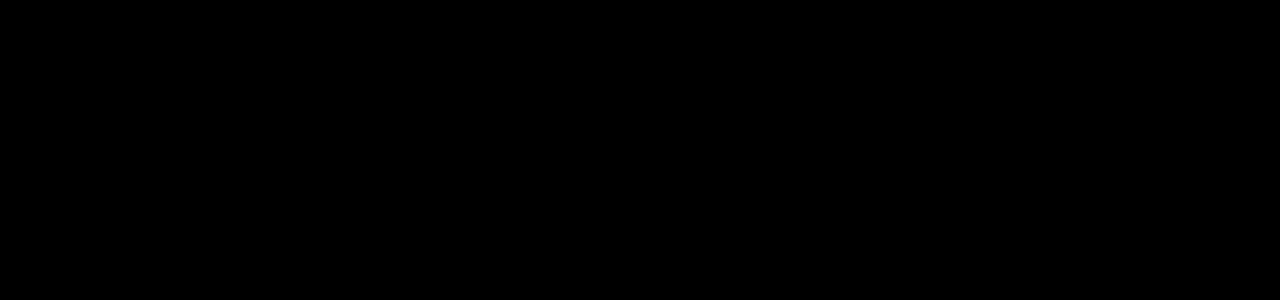
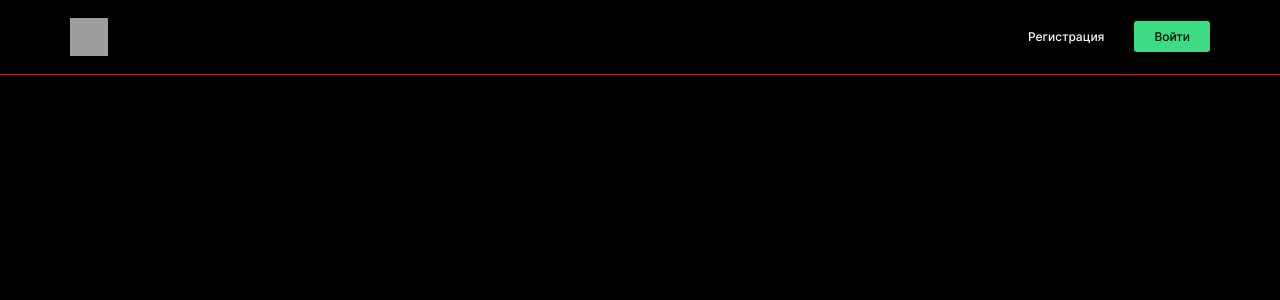
Before and after one commit to koshelevd/_movies-explorer-frontend, a React (Create React App) app: page / in a window 1280 px wide. Shown: the top 300 px of the page. Built offline with nearby package versions, Linux system fonts and the light colour scheme; grey boxes are pictures that could not be loaded.

Commit message:
Develop Header component

```diff
--- a/src/components/Header/Header.css
+++ b/src/components/Header/Header.css
@@ -1,3 +1,69 @@
 .header {
+  outline: solid red 1px;
+  padding: 18px 14px;
+  display: flex;
+  justify-content: space-between;
+}
 
+.header__logo {
+  width: 38px;
+  height: 38px;
 }
+
+.header__link {
+  display: flex;
+}
+
+.header__menu {
+  display: flex;
+  align-items: center;
+}
+
+.header__list {
+  margin: 0;
+  list-style: none;
+  display: flex;
+}
+
+.header__item {
+  font-weight: 500;
+  font-size: 10px;
+  line-height: 1.6;
+  color: #fff;
+  margin-left: 14px;
+}
+
+.header__item:first-of-type {
+  margin-left: 0;
+}
+
+.header__button {
+  color: #000;
+  background: #3ddc84;
+  padding: 7px 12px;
+  border-radius: 3px;
+}
+
+@media screen and (min-width: 768px) {
+  .header {
+    padding-left: 30px;
+    padding-right: 30px;
+  }
+
+  .header__item {
+    font-size: 12px;
+    margin-left: 30px;
+  }
+
+  .header__button {
+    padding: 8px 20px;
+  }
+}
+
+
+@media screen and (min-width: 1280px) {
+  .header {
+    padding-left: 70px;
+    padding-right: 70px;
+  }
+}
--- a/src/components/Header/Header.js
+++ b/src/components/Header/Header.js
@@ -1,7 +1,30 @@
+import { Link } from 'react-router-dom';
+
+import logo from '../../images/header-logo.svg';
 import './Header.css';
 
 function Header() {
-  return <header className="header">  </header>;
+  return (
+    <header className="header section page__header">
+      <Link to="/" className="header__link">
+        <img src={logo} alt="Логотип проекта" className="header__logo smoothly" />
+      </Link>
+      <nav className="header__menu">
+        <ul className="header__list">
+          <li className="header__item">
+            <Link to="/sign-up" className="link smoothly">
+              Регистрация
+            </Link>
+          </li>
+          <li className="header__item">
+            <Link to="/sign-in" className="link header__button smoothly">
+              Войти
+            </Link>
+          </li>
+        </ul>
+      </nav>
+    </header>
+  );
 }
 
 export default Header;
```
